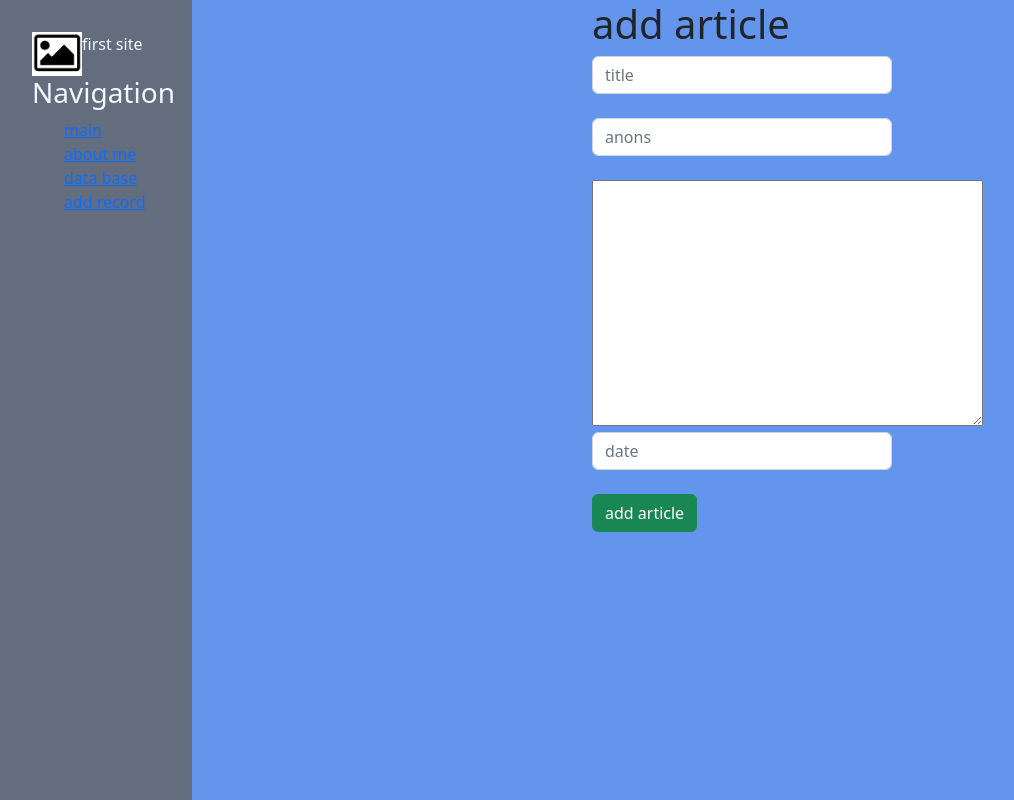
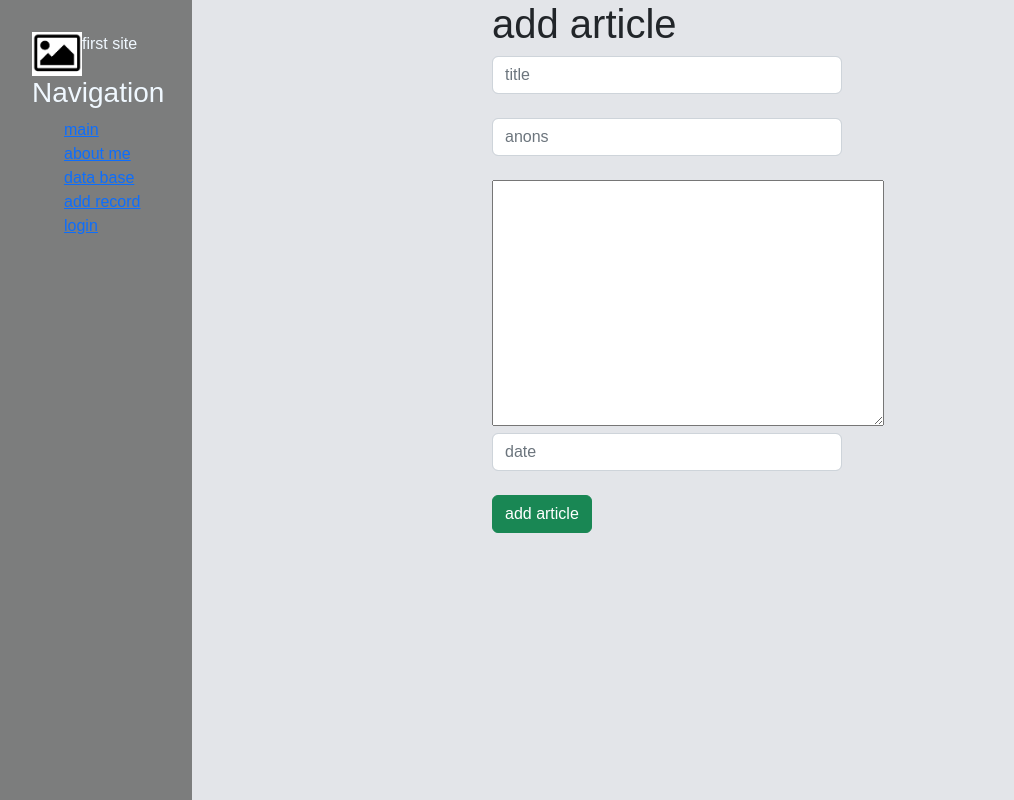
Before and after one commit to 034qwe/django_testsite, a Django app: page /news/add in a window 1280 px wide. Shown: the whole page, without its empty margins (0-1014 px from the left). Run offline with Django 4.2, Linux system fonts and the light colour scheme; some libraries are stand-ins or nearby versions.

Commit message:
small changes in templates

```diff
--- a/webproject/data/templates/data/add.html
+++ b/webproject/data/templates/data/add.html
@@ -4,7 +4,7 @@
 {% block title %}add record{% endblock %}
 
 {% block string %}
-    <div class="features">
+    <div class="features", id="add">
         <h1>add article</h1>
         <form method="post">
             {% csrf_token %}
--- a/webproject/data/templates/data/data.html
+++ b/webproject/data/templates/data/data.html
@@ -6,9 +6,9 @@
 {% block string %}
    <h1>data from the database</h1>
    {% for art in data_art%}
-      <div class="alert alert-warning" id="table">
-         <p>{{art.title}}</p>
-         <h2>{{art.anons}}</h2>
+      <div  class="list-articles" id="table">
+         <h1>{{art.title}}</p>
+         <h5>{{art.anons}}</h2>
          <a href="{% url 'news-detail' art.id %}" class="btn btn-warning">read more</a>
       </div>
    {% endfor %}
--- a/webproject/data/templates/data/detail_view.html
+++ b/webproject/data/templates/data/detail_view.html
@@ -4,7 +4,7 @@
 {% block title %}{{post.title}}{% endblock %}
 
 {% block string %}
-    <div class="features">
+    <div class="features" id="detail">
         <h1>{{ post.title }}</h1>
         <p>{{post.main_text}}</p>
         <p>{{post.date}}</p>
--- a/webproject/data/urls.py
+++ b/webproject/data/urls.py
@@ -8,4 +8,6 @@ urlpatterns = [
     path('<int:pk>',views.DataDetailView.as_view(), name='news-detail'), #<int:pk> pk necessarily
     path('<int:pk>/update',views.DataUpdatelView.as_view(), name='news-update'),
     path('<int:pk>/delete',views.DataDeletelView.as_view(), name='news-delete'),
+    path('login/',views.login,name='login')
+
 ]
--- a/webproject/data/views.py
+++ b/webproject/data/views.py
@@ -1,5 +1,5 @@
-from django.shortcuts import render,redirect
-from .models import Articles
+from django.shortcuts import render,redirect, HttpResponse
+from .models import Articles,Scientists
 from .forms import ArticlesForm
 from django.views.generic import DetailView,UpdateView,DeleteView
 # Create your views here.
@@ -8,6 +8,8 @@ def data(request):
     data_articles=Articles.objects.all()
     return render(request,'data/data.html',{"data_art":data_articles})
 
+def login(request):
+    return HttpResponse('login page')
 
 def add(request):
     error = ''
@@ -26,6 +28,7 @@ def add(request):
 
     return render(request,'data/add.html',data)
 
+
 class DataDetailView(DetailView):
     model = Articles #my database
     template_name = 'data/detail_view.html'
--- a/webproject/main/static/main/css/main.css
+++ b/webproject/main/static/main/css/main.css
@@ -1,5 +1,6 @@
 body {
-    background-color:cornflowerblue;
+    font-family: 'Arial';
+    background-color:rgb(227, 229, 233);
 }
 
 aside {
@@ -25,16 +26,22 @@ aside ul li:hover,aside ul a:hover {
     text-decoration: none;
 }
 
-div.alert-warning {
+div#table{
     float: left;
-    width: 500px;
+    width: 1000px;
+    margin-left: 50px;
+
+}
+
+div#add {
+    float:left;
+    width: 350px;
     margin-left: 300px;
 
 }
 
-div.features {
-    float:left;
-    width: 300px;
-    margin-left: 400px;
-
+div#detail {
+    float:  left;
+    width: 900px;
+    margin-left: 100px;
 }
--- a/webproject/main/templates/main/layout.html
+++ b/webproject/main/templates/main/layout.html
@@ -20,6 +20,7 @@
             <a href="/me"><li>about me</li></a>
             <a href="/news"><li>data base</li></a>
             <a href="{% url 'create'%}"><li>add record</li></a>
+            <a href="{% url 'login' %}">login</a>
         </ul>
     </aside>
     <main>
--- a/webproject/webproject/settings.py
+++ b/webproject/webproject/settings.py
@@ -125,9 +125,8 @@ STATIC_URL = 'static/'
 
 DEFAULT_AUTO_FIELD = 'django.db.models.BigAutoField'
 
-STATICFILES_DIRS = [
-    os.path.join(BASE_DIR, "static")
-    ]
+STARIC_ROOT = os.path.join(BASE_DIR, "static")
+
 
 MEDIA_ROOT = os.path.join(BASE_DIR,'media')
 MEDIA_URL = '/media/'
```
